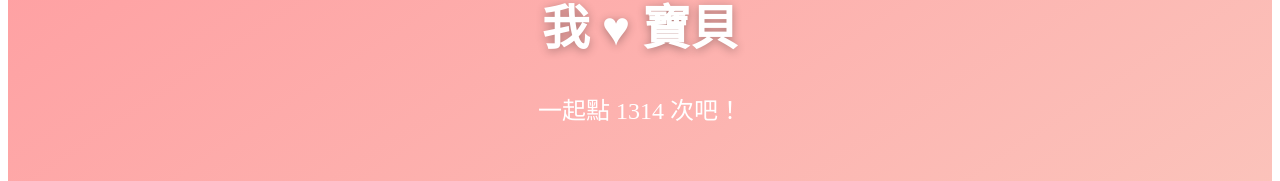
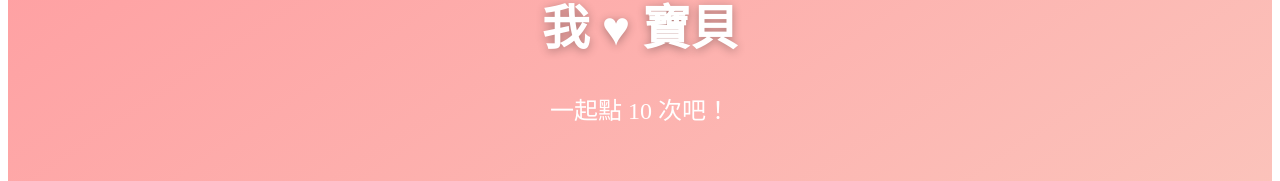
Before and after one commit to alextitansd-pixel/my-valentine-game, a Next.js app: page /1/game in a window 1280 px wide. Shown: the part 238-419 px from the top of the page. Built offline with nearby package versions, Linux system fonts and the light colour scheme.

Commit message:
Update page.js

```diff
--- a/app/[key]/game/page.js
+++ b/app/[key]/game/page.js
@@ -7,7 +7,7 @@ export default function Home({ searchParams }) {
   const [data, setData] = useState(null);
   const [progress, setProgress] = useState(0);
   const [done, setDone] = useState(false);
-  const total = 1314;
+  const total = 10;
 
   useEffect(() => {
     if (!key) {
@@ -40,7 +40,7 @@ export default function Home({ searchParams }) {
         <h1 style={{ fontSize: '3rem', color: 'white', marginBottom: '2rem', textShadow: '0 2px 10px rgba(0,0,0,0.3)' }}>
           {data.from} ♥ {data.to}
         </h1>
-        <p style={{ color: 'white', fontSize: '1.5rem', marginBottom: '3rem' }}>一起點 1314 次吧！</p>
+        <p style={{ color: 'white', fontSize: '1.5rem', marginBottom: '3rem' }}>一起點 {total} 次吧！</p>
 
         <button onClick={click} style={{ fontSize: '10rem', background: 'none', border: 'none', animation: 'pulse 2s infinite' }}>
           ❤️
```
